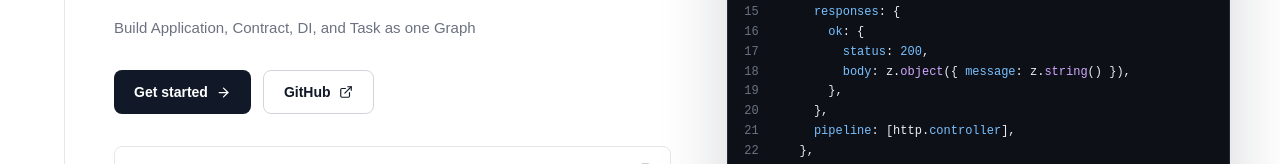
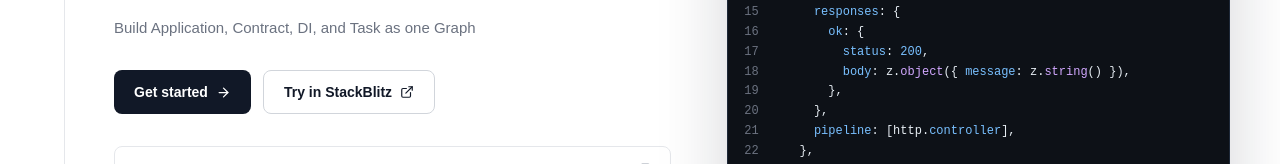
Before and after one commit to come25136/loutrejs, a Next.js app in the folder website/: page / in a window 1280 px wide. Shown: the part 488-652 px from the top of the page. Built offline with nearby package versions, Linux system fonts and the light colour scheme.

Commit message:
feat(website): HeroからStackBlitzを試せるようにする

```diff
--- a/website/components/home-page.tsx
+++ b/website/components/home-page.tsx
@@ -15,6 +15,7 @@ import {
 } from 'lucide-react'
 import type { ReactNode } from 'react'
 import { localePrefix, type Locale } from '../lib/i18n'
+import { stackblitzHelloHttpUrl } from '../lib/links'
 import { ScrollReveal } from './scroll-reveal'
 import { MermaidDiagram } from './mermaid-diagram'
 
@@ -183,6 +184,7 @@ const homeCopy = {
     wordSeparator: ' ',
     introduction: 'Build Application, Contract, DI, and Task as one Graph',
     getStarted: 'Get started',
+    tryInStackBlitz: 'Try in StackBlitz',
     runAnywhere: 'Run TypeScript anywhere',
     applicationModelTitle: 'One Application Model',
     applicationModelDescription:
@@ -205,6 +207,7 @@ const homeCopy = {
     wordSeparator: '',
     introduction: 'Application、Contract、DI、Taskを一つのGraphとして構築',
     getStarted: 'はじめる',
+    tryInStackBlitz: 'StackBlitzで試す',
     runAnywhere: 'TypeScriptが動く場所なら、どこでも',
     applicationModelTitle: '一つのApplication Model',
     applicationModelDescription:
@@ -291,9 +294,12 @@ export function HomePage({ locale }: { locale: Locale }) {
               </Link>
               <a
                 className="inline-flex min-h-11 items-center gap-2 rounded-lg border border-line-strong bg-surface px-5 text-sm font-semibold transition hover:bg-surface-muted"
-                href="https://github.com/come25136/loutrejs"
+                href={stackblitzHelloHttpUrl}
+                target="_blank"
+                rel="noreferrer"
               >
-                GitHub <ExternalLink size={14} aria-hidden="true" />
+                {copy.tryInStackBlitz}{' '}
+                <ExternalLink size={14} aria-hidden="true" />
               </a>
             </div>
             <InstallCommand className="mt-8 max-w-xl" />
--- /dev/null
+++ b/website/lib/links.ts
@@ -0,0 +1,2 @@
+export const stackblitzHelloHttpUrl =
+  'https://stackblitz.com/fork/github/come25136/loutrejs/tree/main/examples/hello-http?startScript=dev&title=Loutre%20Hello%20HTTP'
```
